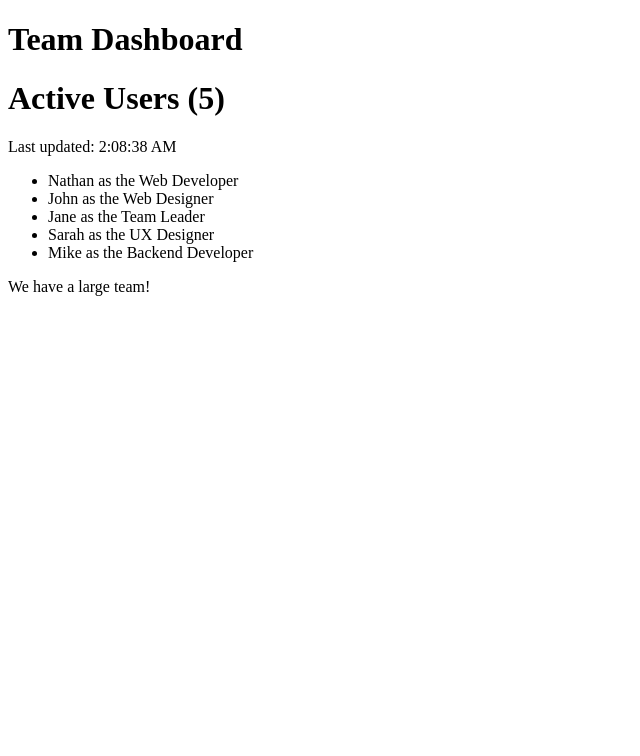
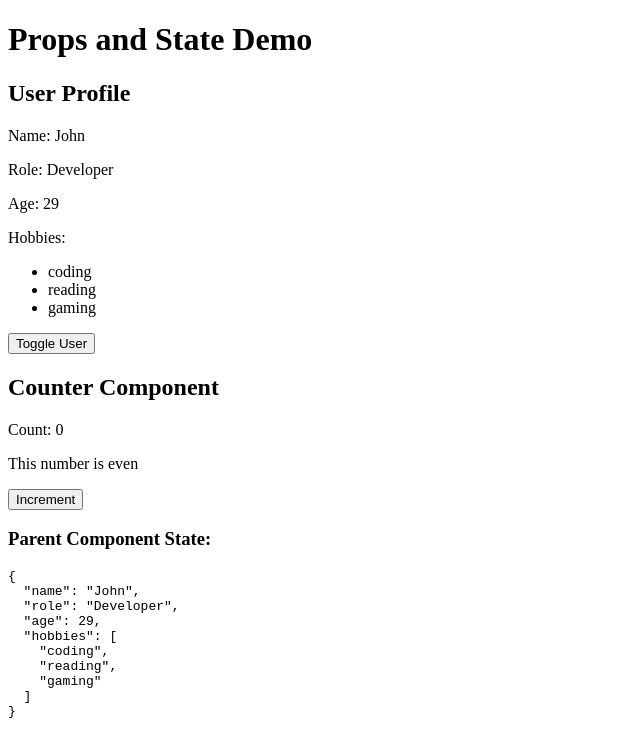
Before and after one commit to hyunkimdev/ReactTutorial, a React (Vite) app in the folder learn-front-end-3/: page / in a window 1280 px wide. Shown: the top 756 px of the page, without its empty margins (0-640 px from the left). Built offline with nearby package versions, Linux system fonts and the light colour scheme.

Commit message:
Refactor App component to implement UserProfile and Counter components

```diff
--- a/learn-front-end-3/src/App.jsx
+++ b/learn-front-end-3/src/App.jsx
@@ -1,4 +1,4 @@
-import { Fragment } from 'react';
+import { useState } from 'react';
 
 // Styles as JavaScript variables
 const styles = {
@@ -11,75 +11,110 @@ const styles = {
   name: 'font-semibold text-gray-800'
 };
 
-// User list component with JSX features
-function UserListComponent() {
-  // JavaScript array of users
-  const users = [
-    { id: 1, name: 'Nathan', role: 'Web Developer' },
-    { id: 2, name: 'John', role: 'Web Designer' },
-    { id: 3, name: 'Jane', role: 'Team Leader' },
-    { id: 4, name: 'Sarah', role: 'UX Designer' },
-    { id: 5, name: 'Mike', role: 'Backend Developer' }
-  ];
-
-  // JavaScript expression to get total users
-  const totalUsers = users.length;
-
-  // JavaScript expression to get current time
-  const currentTime = new Date().toLocaleTimeString();
+// Child component that receives props
+function UserProfile({ user, onUpdateUser }) {
+  // Props destructuring in the function parameters
+  const { name, role, age, hobbies } = user;
 
   return (
-    <div className={styles.container}>
-      {/* Using JavaScript expressions in JSX */}
-      <h1 className={styles.header}>
-        Active Users ({totalUsers})
-      </h1>
+    <div className="bg-white p-4 rounded-lg shadow-md">
+      <h2 className="text-xl font-bold mb-2">User Profile</h2>
 
-      {/* Using JavaScript expressions for dynamic content */}
-      <p className="text-gray-600 mb-4">
-        Last updated: {currentTime}
+      {/* Displaying props */}
+      <div className="space-y-2">
+        <p><span className="font-semibold">Name:</span> {name}</p>
+        <p><span className="font-semibold">Role:</span> {role}</p>
+        <p><span className="font-semibold">Age:</span> {age}</p>
+        <p><span className="font-semibold">Hobbies:</span></p>
+        <ul className="list-disc list-inside">
+          {hobbies.map((hobby, index) => (
+            <li key={index}>{hobby}</li>
+          ))}
+        </ul>
+      </div>
+
+      {/* Button to update user state through props */}
+      <button
+        onClick={() => onUpdateUser({
+          ...user,
+          name: name === 'John' ? 'Jane' : 'John',
+          role: role === 'Developer' ? 'Designer' : 'Developer'
+        })}
+        className="mt-4 bg-blue-500 text-white px-4 py-2 rounded hover:bg-blue-600"
+      >
+        Toggle User
+      </button>
+    </div>
+  );
+}
+
+// Child component that manages its own state
+function Counter({ initialCount = 0 }) {
+  // Using useState hook
+  const [count, setCount] = useState(initialCount);
+  const [isEven, setIsEven] = useState(count % 2 === 0);
+
+  // Function to update multiple states
+  const incrementCount = () => {
+    const newCount = count + 1;
+    setCount(newCount);
+    setIsEven(newCount % 2 === 0);
+  };
+
+  return (
+    <div className="bg-white p-4 rounded-lg shadow-md mt-4">
+      <h2 className="text-xl font-bold mb-2">Counter Component</h2>
+      <p className="text-lg">Count: {count}</p>
+      <p className="text-sm text-gray-600">
+        This number is {isEven ? 'even' : 'odd'}
       </p>
-
-      {/* Using map() to render a list */}
-      <ul className={styles.list}>
-        {users.map(function(user) {
-          return (
-            <li
-              key={user.id}
-              className={styles.listItem}
-            >
-              <span className={styles.name}>{user.name}</span>
-              <span className={styles.role}> as the {user.role}</span>
-            </li>
-          );
-        })}
-      </ul>
-
-      {/* Example of conditional rendering using JavaScript expression */}
-      <div className="mt-4 p-3 bg-gray-100 rounded">
-        <p>
-          {totalUsers > 3
-            ? 'We have a large team!'
-            : 'We are a small team'}
-        </p>
-      </div>
+      <button
+        onClick={incrementCount}
+        className="mt-2 bg-green-500 text-white px-4 py-2 rounded hover:bg-green-600"
+      >
+        Increment
+      </button>
     </div>
   );
 }
 
 // Main App component
 function App() {
-  // JSX can be assigned to variables
-  const header = <h1 className="text-3xl font-bold text-center my-4">Team Dashboard</h1>;
+  // Using useState hook to manage user data
+  const [user, setUser] = useState({
+    name: 'John',
+    role: 'Developer',
+    age: 29,
+    hobbies: ['coding', 'reading', 'gaming']
+  });
 
-  // JavaScript expression in className
-  const isDarkMode = false;
-  const containerClass = `app-container ${isDarkMode ? 'bg-gray-900' : 'bg-gray-50'}`;
+  // Function to update user state
+  const handleUpdateUser = (newUser) => {
+    setUser(newUser);
+  };
 
   return (
-    <div className={containerClass}>
-      {header}
-      <UserListComponent />
+    <div className="container mx-auto p-4 max-w-2xl">
+      <h1 className="text-3xl font-bold mb-6 text-center">
+        Props and State Demo
+      </h1>
+
+      {/* Passing multiple props to UserProfile */}
+      <UserProfile
+        user={user}
+        onUpdateUser={handleUpdateUser}
+      />
+
+      {/* Passing a prop to Counter */}
+      <Counter initialCount={0} />
+
+      {/* Displaying current state in parent */}
+      <div className="mt-4 p-4 bg-gray-100 rounded">
+        <h3 className="font-semibold">Parent Component State:</h3>
+        <pre className="mt-2 text-sm">
+          {JSON.stringify(user, null, 2)}
+        </pre>
+      </div>
     </div>
   );
 }
```
